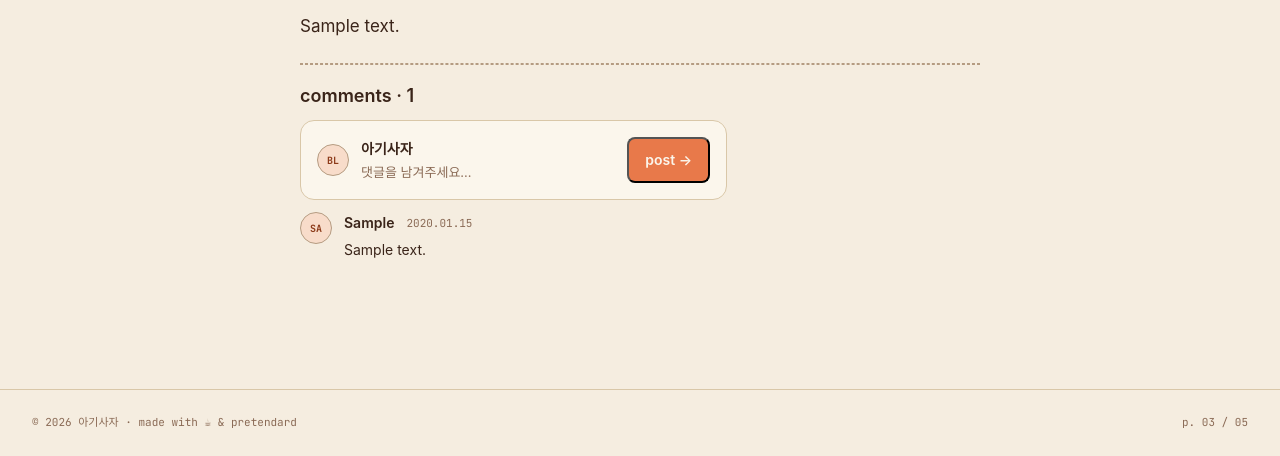
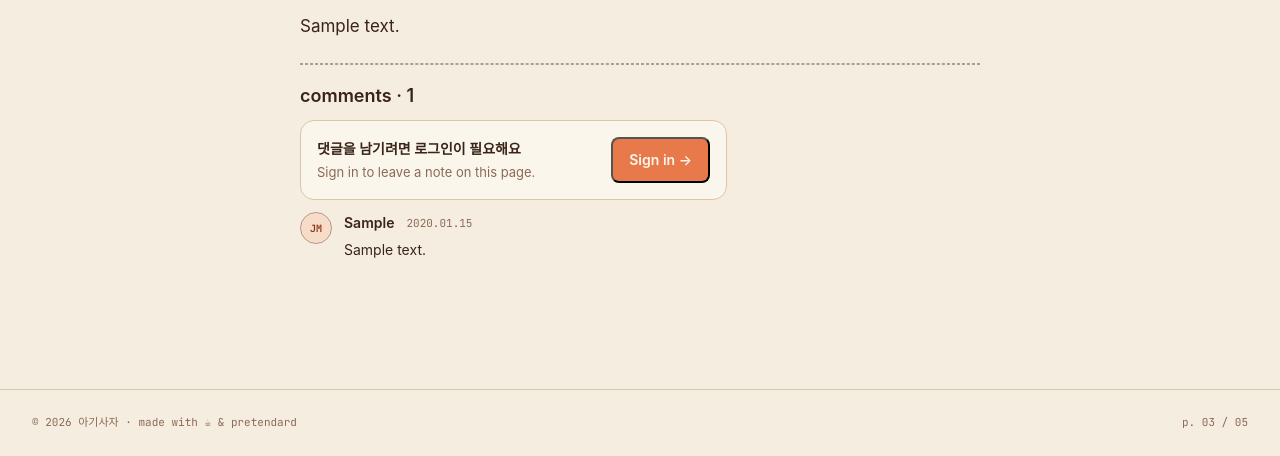
Before and after one commit to yoonjay06/FE_3rd_hw, a Django app: a page that uses likelion_blog/templates/blog/tech_detail.html in a window 1280 px wide. Shown: the part 372-828 px from the top of the page. Run offline with Django 5.2, Linux system fonts and the light colour scheme; tables that the repository leaves empty hold one stand-in row (values such as "Sample post"); some web fonts are replaced.

Commit message:
Feat:3조 윤재원

```diff
--- a/likelion_blog/static/css/tech_detail.css
+++ b/likelion_blog/static/css/tech_detail.css
@@ -284,13 +284,13 @@
 .comment-editor-text{
     display: flex;
     flex-direction: column;
-        align-items: flex-start;
+    align-items: flex-start;
     gap: 2px;
-    flex: 1 0 0;
+    flex: 1;
 }
 
 .comment-author{
-    width: 52px;
+    width: auto;
     color: var(--beige-ink-1, #3A2419);
 
 /* Body/Small Bold */
@@ -302,7 +302,7 @@
 }
 
 .comment-placeholder{
-    width: 111px;
+    width: auto;
     color: var(--beige-ink-3, #8A6A55);
 
 /* Body/Small Meta */
@@ -320,6 +320,8 @@
     gap: 8px;
     border-radius: 8px;
     background: var(--beige-accent-default, #E8794A);
+    margin-left: auto;
+    flex-shrink: 0;
 }
 
 .post-btn{
--- a/likelion_blog/templates/blog/tech_detail.html
+++ b/likelion_blog/templates/blog/tech_detail.html
@@ -90,15 +90,17 @@
                 <h3 class="comments-title">
                     comments · {{ post.comments.count }}
                 </h3>
-
+                {% if request.user.is_authenticated %}
                     <div class="comment-editor">
                         <div class="avatar">
-                        <span class="social-id">BL</span>
+                            <span class="social-id">
+                                {{ request.user.first_name|default:request.user.username|slice:":2"|upper }}
+                            </span>
                         </div>
 
                         <div class="comment-editor-text">
                             <span class="comment-author">
-                            아기사자
+                                {{ request.user.first_name|default:request.user.username }}
                             </span>
 
                             <span class="comment-placeholder">
@@ -113,11 +115,32 @@
                         </button>
                     </div>
 
+                {% else %}
+                    <div class = "comment-editor">
+                        <div class = "comment-editor-text">
+                            <span class = "comment-author">
+                                댓글을 남기려면 로그인이 필요해요
+                            </span>
+
+                            <span class = "comment-placeholder">
+                                Sign in to leave a note on this page.
+                            </span>
+                        </div>
+
+
+                        <button type ="button" class = " comment-button">
+                            <span class = "post-btn">
+                                Sign in →
+                            </span>
+                        </button>
+                    </div>
+                {% endif %}
+
                 {% for comment in post.comments.all %}
                     <div class="comment-item">
                         <div class="avatar">
                             <span class="social-id">
-                                {{ comment.initials }}
+                                JM
                             </span>
                         </div>
 
```
Lines whose indentation alone changed are shown as unchanged.
